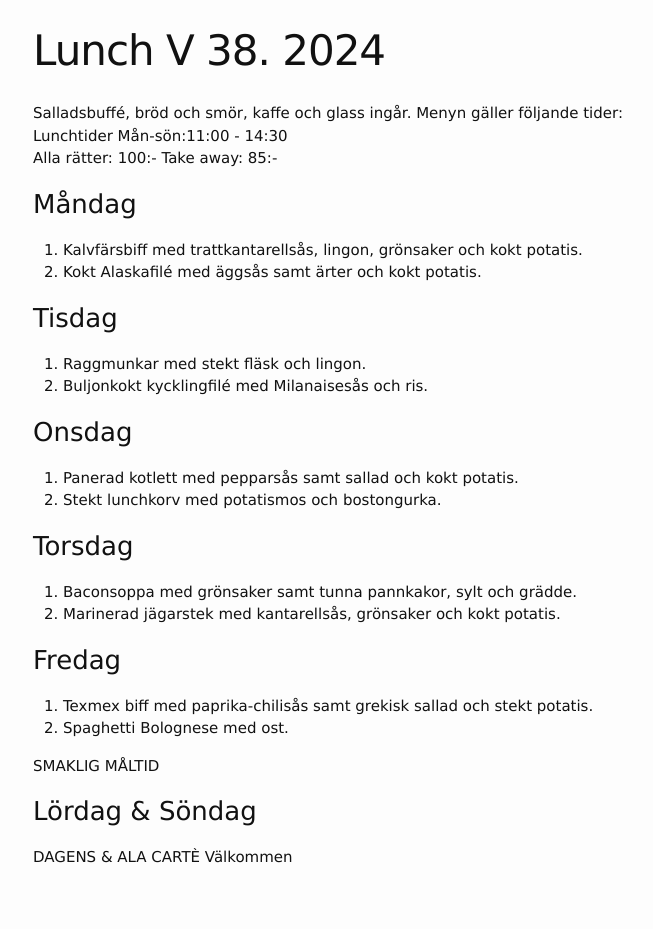
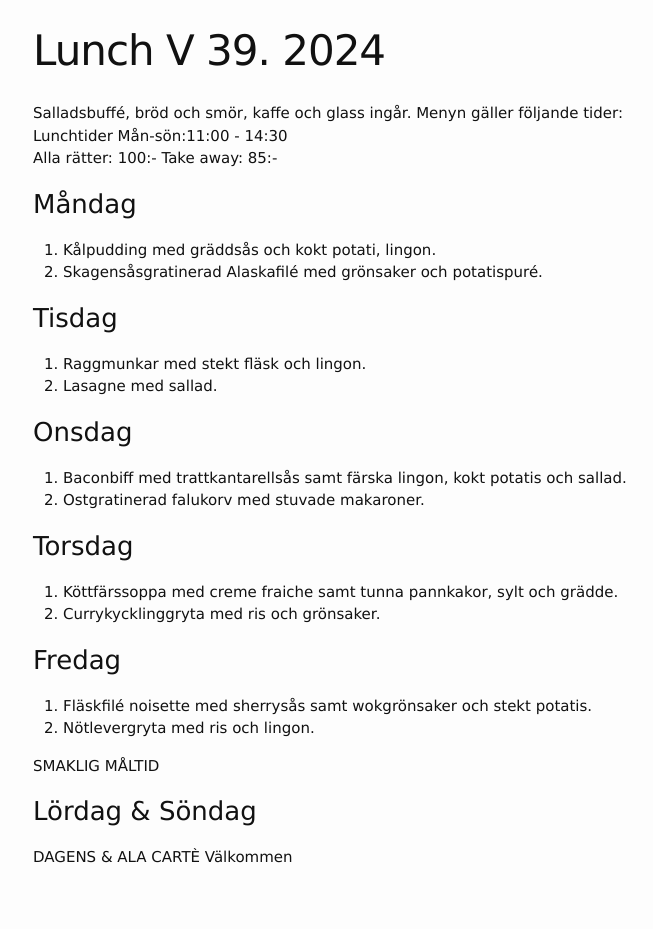
Before and after one commit to FarInn62/farinn62.github.io, a Jekyll site: the page built from lunch.md, in a window 1280 px wide. Shown: the whole page, without its empty margins (237-890 px from the left). Built offline with Jekyll 4.4.1, drawn with Linux system fonts in a browser that asks for light colours.

Commit message:
Update lunch.md

```diff
--- a/lunch.md
+++ b/lunch.md
@@ -1,6 +1,6 @@
 ---
 layout: foodmenu
-title: Lunch V 38. 2024
+title: Lunch V 39. 2024
 permalink: /lunch/
 published: true
 ---
@@ -11,28 +11,28 @@ Alla rätter: 100:- Take away: 85:-
 
 ### Måndag
 
-1. Kalvfärsbiff med trattkantarellsås, lingon, grönsaker och kokt potatis.
-2. Kokt Alaskafilé med äggsås samt ärter och kokt potatis.
+1. Kålpudding med gräddsås och kokt potati, lingon.
+2. Skagensåsgratinerad Alaskafilé med grönsaker och potatispuré.
 
 ### Tisdag
 
 1. Raggmunkar med stekt fläsk och lingon.
-2. Buljonkokt kycklingfilé med Milanaisesås och ris.
+2. Lasagne med sallad.
 
 ### Onsdag
 
-1. Panerad kotlett med pepparsås samt sallad och kokt potatis.
-2. Stekt lunchkorv med potatismos och bostongurka.
+1. Baconbiff med trattkantarellsås samt färska lingon, kokt potatis och sallad.
+2. Ostgratinerad falukorv med stuvade makaroner.
 
 ### Torsdag
 
-1. Baconsoppa med grönsaker samt tunna pannkakor, sylt och grädde.
-2. Marinerad jägarstek med kantarellsås, grönsaker och kokt potatis.
+1. Köttfärssoppa med creme fraiche samt tunna pannkakor, sylt och grädde.
+2. Currykycklinggryta med ris och grönsaker.
 
 ### Fredag
 
-1. Texmex biff med paprika-chilisås samt grekisk sallad och stekt potatis.
-2. Spaghetti Bolognese med ost.
+1. Fläskfilé noisette med sherrysås samt wokgrönsaker och stekt potatis.
+2. Nötlevergryta med ris och lingon.
 
 SMAKLIG MÅLTID
 ### Lördag & Söndag
```
